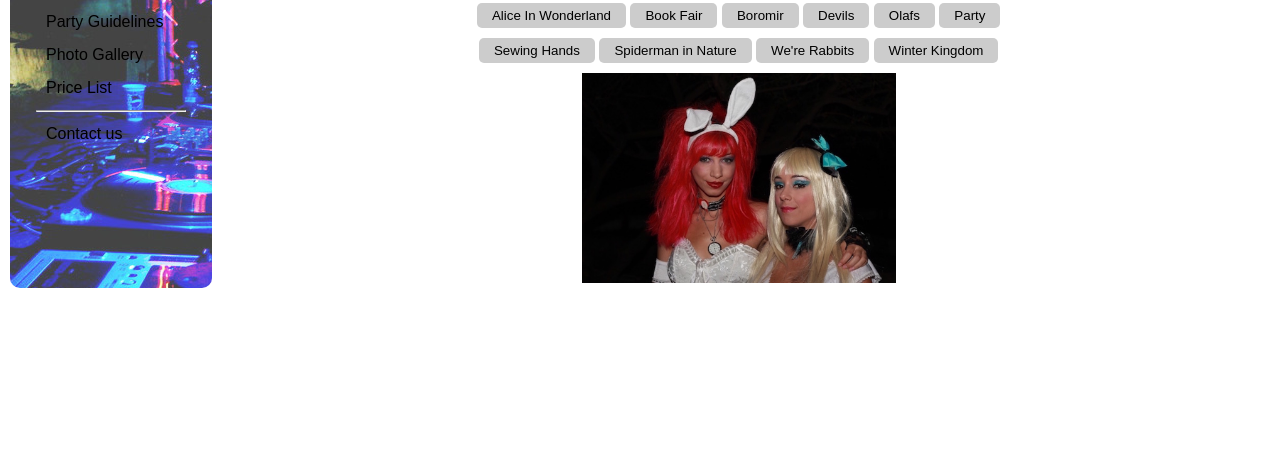
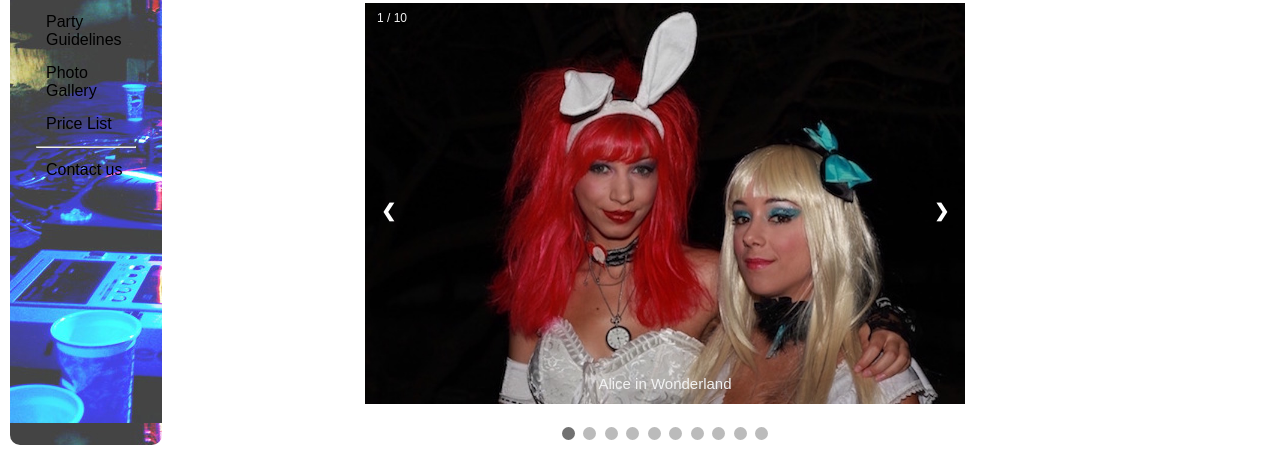
Before and after one commit to Hsinyiwang/Cossieplay, a plain HTML site: page imagegallery.html in a window 1280 px wide. Shown: the part 373-828 px from the top of the page. Before the commit the page ends 800 px from the top, so only its background shows below. Drawn offline with Linux system fonts and the light colour scheme.

Commit message:
Added CSS slideshow

```diff
--- /dev/null
+++ b/css/slideshow.css
@@ -0,0 +1,99 @@
+@charset "UTF-8";
+/* CSS Document */
+
+* {box-sizing:border-box}
+
+/* Slideshow container */
+.slideshow-container {
+  max-width: 1000px;
+  position: relative;
+  margin: auto;
+}
+
+.mySlides {
+    display: none;
+}
+
+/* Next & previous buttons */
+.prev, .next {
+  cursor: pointer;
+  position: absolute;
+  top: 50%;
+  width: auto;
+  margin-top: -22px;
+  padding: 16px;
+  color: white;
+  font-weight: bold;
+  font-size: 18px;
+  transition: 0.6s ease;
+  border-radius: 0 3px 3px 0;
+}
+
+/* Position the "next button" to the right */
+.next {
+  right: 0;
+  border-radius: 3px 0 0 3px;
+}
+
+.prev {
+  left: 0;
+}
+
+/* On hover, add a black background color with a little bit see-through */
+.prev:hover, .next:hover {
+  background-color: rgba(0,0,0,0.8);
+}
+
+/* Caption text */
+.text {
+  color: #f2f2f2;
+  font-size: 15px;
+  padding: 8px 12px;
+  position: absolute;
+  bottom: 8px;
+  width: 100%;
+  text-align: center;
+}
+
+/* Number text (1/3 etc) */
+.numbertext {
+  color: #f2f2f2;
+  font-size: 12px;
+  padding: 8px 12px;
+  position: absolute;
+  top: 0;
+}
+
+/* The dots/bullets/indicators */
+.dot {
+  cursor:pointer;
+  height: 13px;
+  width: 13px;
+  margin: 0 2px;
+  background-color: #bbb;
+  border-radius: 50%;
+  display: inline-block;
+  transition: background-color 0.6s ease;
+}
+
+.active, .dot:hover {
+  background-color: #717171;
+}
+
+/* Fading animation */
+.fade {
+  -webkit-animation-name: fade;
+  -webkit-animation-duration: 1.5s;
+  animation-name: fade;
+  animation-duration: 1.5s;
+}
+
+@-webkit-keyframes fade {
+  from {opacity: .4}
+  to {opacity: 1}
+}
+
+@keyframes fade {
+  from {opacity: .4}
+  to {opacity: 1}
+}
--- a/imagegallery.html
+++ b/imagegallery.html
@@ -4,40 +4,103 @@
 <meta charset="UTF-8">
 <title>Photo Gallery</title>
 <link href="css/main.css" rel="stylesheet">
+<link href="css/slideshow.css" rel="stylesheet">
 
-	<script src= "js/main.js"></script>
 </head>
-
 
 <body>
 <img src="backgroundimage/banner.jpg" alt="header image">
 <table>
-
   <tr>
-		<td class="navigationBar" background="backgroundimage/cropped_party.jpg">
-<ul class="happy">
+    <td class="navigationBar" background="backgroundimage/cropped_party.jpg"><ul class="happy">
         <li><a href="index.html">Home</a></li>
-
         <li><a href="PartyGuidelines.html">Party Guidelines</a></li>
         <li><a href="imagegallery.html">Photo Gallery</a></li>
         <li><a href="priceList.html">Price List</a></li>
         <hr>
         <li><a href="Contact.html">Contact us</a></li>
-</ul>
-		</td>
-		<td>
+      </ul></td>
+    <td><div class="textincenter">
+        <h3> Photo Gallery </h3>
 
 
+        <div class="slideshow-container">
+  <div class="mySlides fade">
+    <div class="numbertext">1 / 10</div>
+    <img src="images/alice-in-wonderland-872612_1280.jpg" style="width:100%">
+    <div class="text">Alice in Wonderland</div>
+  </div>
 
+  <div class="mySlides fade">
+    <div class="numbertext">2 / 10</div>
+    <img src="images/boromir-4-1478698.jpg" style="width:100%">
+    <div class="text">Boromir</div>
+  </div>
 
-<div class="textincenter">
-<h3>
-Photo Gallery
-</h3>
+  <div class="mySlides fade">
+    <div class="numbertext">3 / 10</div>
+    <img src="images/book-fair-678264_1280.jpg" style="width:100%">
+    <div class="text">Book Fair</div>
+  </div>
+  <div class="mySlides fade">
+    <div class="numbertext">4 / 10</div>
+    <img src="images/devils-570861_1280.jpg" style="width:100%">
+    <div class="text">Devils</div>
+  </div>
 
+  <div class="mySlides fade">
+    <div class="numbertext">5 / 10</div>
+    <img src="images/olaf-630522_1280.jpg" style="width:100%">
+    <div class="text">Olaf</div>
+  </div>
 
+  <div class="mySlides fade">
+    <div class="numbertext">6 / 10</div>
+    <img src="images/party-1506740-640x480.jpg" style="width:100%">
+    <div class="text">Party</div>
+  </div>
+  <div class="mySlides fade">
+    <div class="numbertext">7 / 10</div>
+    <img src="images/sewing-hands-1418016.jpg" style="width:100%">
+    <div class="text">Sewing Hands</div>
+  </div>
 
+  <div class="mySlides fade">
+    <div class="numbertext">8 / 10</div>
+    <img src="images/spiderman-in-nature-2-1258899-640x480.jpg" style="width:100%">
+    <div class="text">Spiderman</div>
+  </div>
 
+  <div class="mySlides fade">
+    <div class="numbertext">9 / 10</div>
+    <img src="images/we-re-rabbits-1439192-1279x850.jpg" style="width:100%">
+    <div class="text">We're Rabbits</div>
+  </div>
+<div class="mySlides fade">
+    <div class="numbertext">10 / 10</div>
+    <img src="images/winter-kingdom-798279_1920.jpg" style="width:100%">
+    <div class="text">Winter Kingdom</div>
+  </div>
+
+  <a class="prev" onclick="plusSlides(-1)">&#10094;</a>
+  <a class="next" onclick="plusSlides(1)">&#10095;</a>
+</div>
+<br>
+
+<div style="text-align:center">
+  <span class="dot" onclick="currentSlide(1)"></span>
+  <span class="dot" onclick="currentSlide(2)"></span>
+  <span class="dot" onclick="currentSlide(3)"></span>
+  <span class="dot" onclick="currentSlide(4)"></span>
+  <span class="dot" onclick="currentSlide(5)"></span>
+  <span class="dot" onclick="currentSlide(6)"></span>
+  <span class="dot" onclick="currentSlide(7)"></span>
+  <span class="dot" onclick="currentSlide(8)"></span>
+  <span class="dot" onclick="currentSlide(9)"></span>
+  <span class="dot" onclick="currentSlide(10)"></span>
+</div>
+
+<!--
         <input class= "botton" type="button" value="Alice In Wonderland" onClick="imageChange('images/alice-in-wonderland-872612_1280.jpg')"/>
         <input class= "botton" type="button" value="Book Fair" onClick="imageChange('images/book-fair-678264_1280.jpg')"/>
         <input class= "botton" type="button" value="Boromir" onClick="imageChange('images/boromir-4-1478698.jpg')"/>
@@ -48,18 +111,12 @@ Photo Gallery
         <input class= "botton" type="button" value="Spiderman in Nature" onClick="imageChange('images/spiderman-in-nature-2-1258899-640x480.jpg')"/>
         <input class= "botton" type="button" value="We're Rabbits" onClick="imageChange('images/we-re-rabbits-1439192-1279x850.jpg')"/>
         <input class= "botton" type="button" value="Winter Kingdom" onClick="imageChange('images/winter-kingdom-798279_1920.jpg')"/>
-
         <br/>
-
-
-
-
-
         <img  id="imageBox" width="50%" src="images/alice-in-wonderland-872612_1280.jpg">
-
-</div>
-		</td>
+-->
+        </div></td>
   </tr>
 </table>
+<script src= "js/main.js"></script>
 </body>
 </html>
--- a/js/main.js
+++ b/js/main.js
@@ -1,5 +1,32 @@
 // JavaScript Document
+//
+//function imageChange(srcLink){
+//	document.getElementById("imageBox").src= srcLink
+//}
 
-function imageChange(srcLink){
-	document.getElementById("imageBox").src= srcLink
+var slideIndex = 1;
+showSlides(slideIndex);
+
+function plusSlides(n) {
+  showSlides(slideIndex += n);
 }
+
+function currentSlide(n) {
+  showSlides(slideIndex = n);
+}
+
+function showSlides(n) {
+  var i;
+  var slides = document.getElementsByClassName("mySlides");
+  var dots = document.getElementsByClassName("dot");
+  if (n > slides.length) {slideIndex = 1}
+  if (n < 1) {slideIndex = slides.length}
+  for (i = 0; i < slides.length; i++) {
+      slides[i].style.display = "none";
+  }
+  for (i = 0; i < dots.length; i++) {
+      dots[i].className = dots[i].className.replace(" active", "");
+  }
+  slides[slideIndex-1].style.display = "block";
+  dots[slideIndex-1].className += " active";
+}
```
Lines whose indentation alone changed are shown as unchanged.
